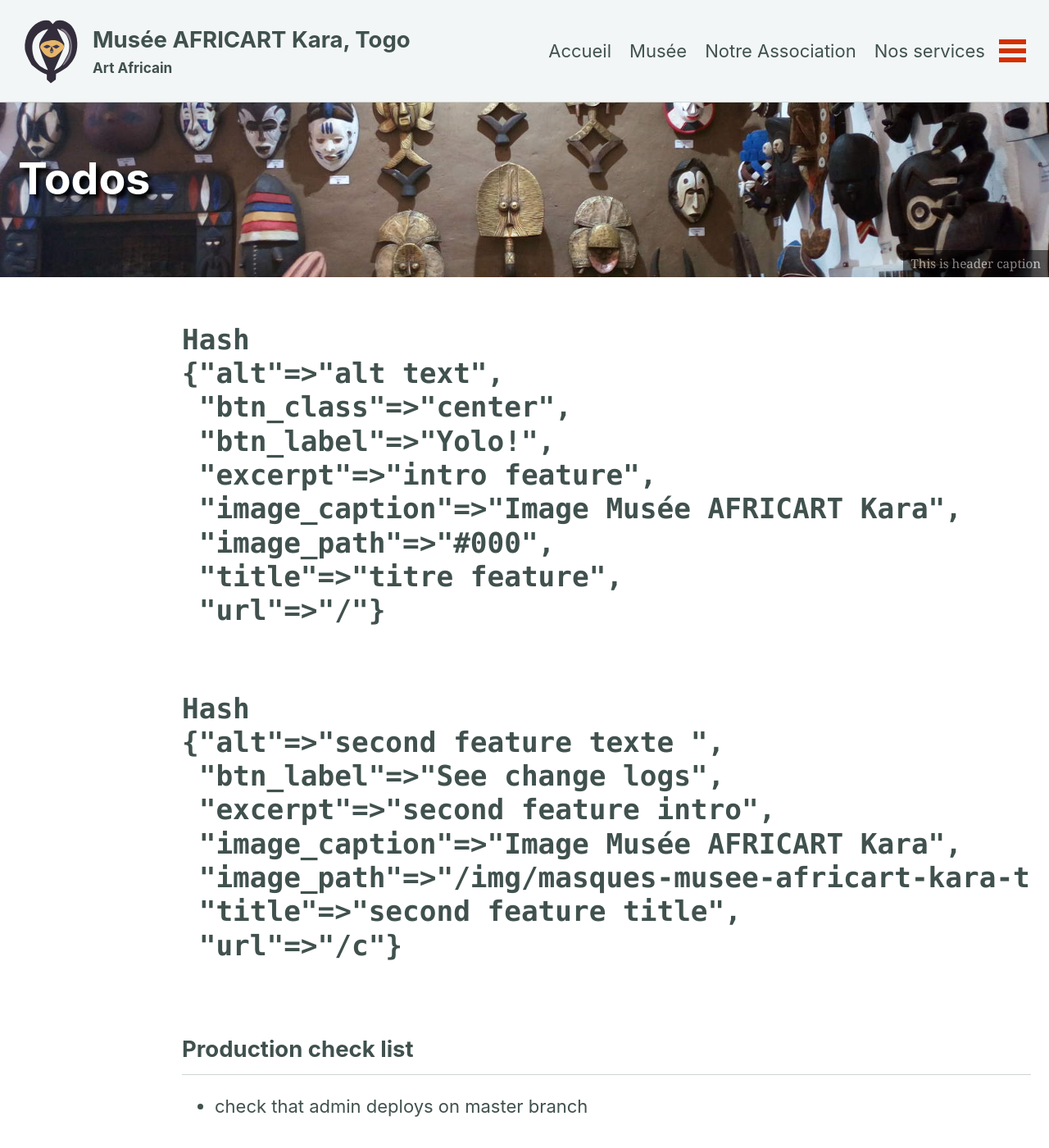
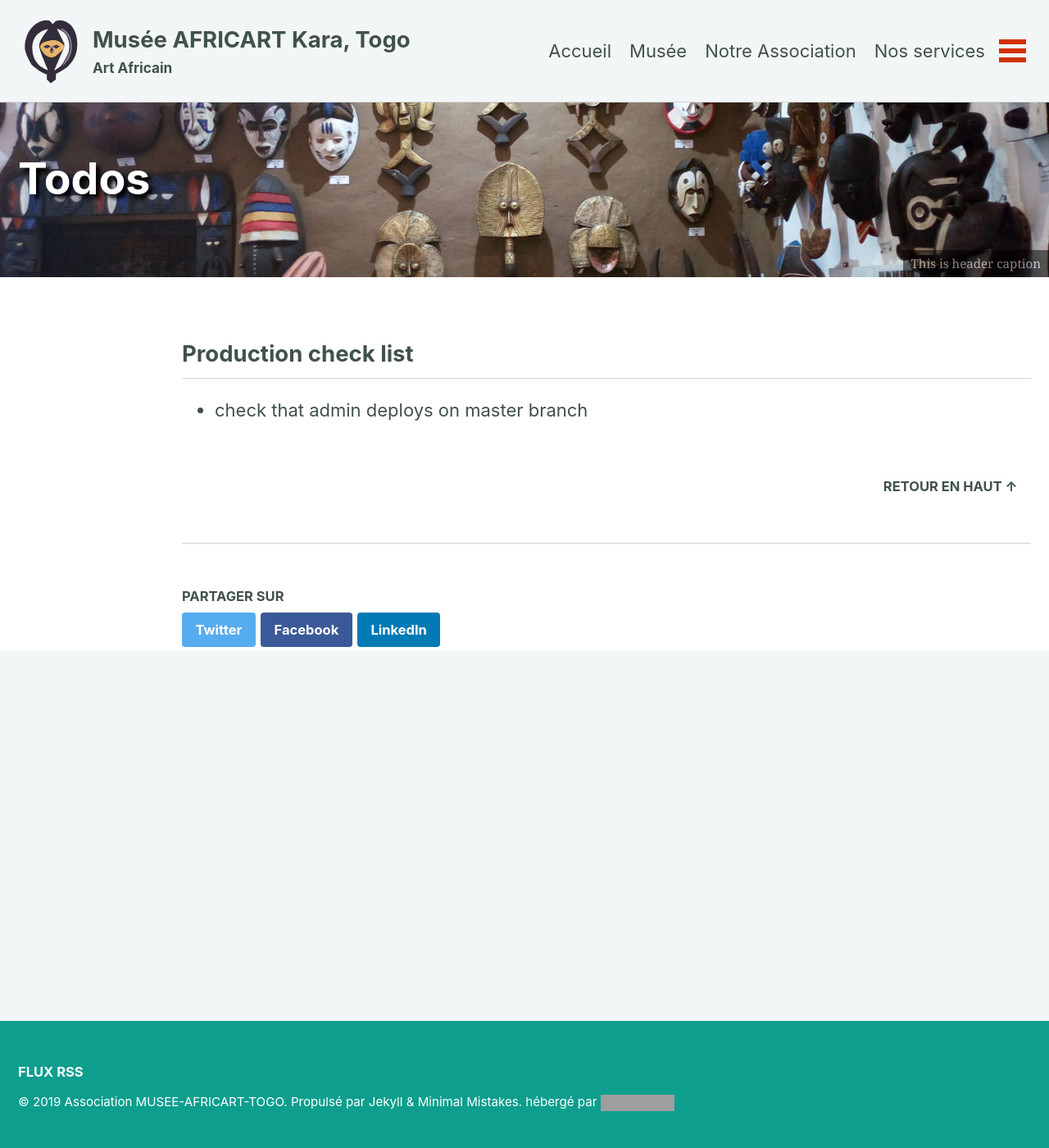
Before and after one commit to africart/musee-africart-togo.com, a Jekyll site: the page built from _pages/todos.md, in a window 1280 px wide and 1400 px high. Shown: the whole window at 82% size. Built offline with Jekyll 4.4.1, drawn with Linux system fonts in a browser that asks for light colours; a script that is not in the unit is left out; grey boxes are pictures that could not be loaded.

```diff
--- /dev/null
+++ b/_includes/CMS_features_rows_output
@@ -0,0 +1,4 @@
+{% for feature in page.features %}
+{% assign feature_content = feature %}
+{% include CMS_feature_row feature=feature %}
+{% endfor %}
--- a/_includes/features_rows_output
+++ b/_includes/features_rows_output
@@ -1,7 +1,4 @@
 {% for feature in page.features %}
-
-<h1>{{ feature | debug }}</h1>
-
 {% assign feature_name = feature[0] %}
 {% assign feature_content = feature[1] %}
 {% assign feature_type = feature[1][0]['type'] | default: 'left' %}
--- a/_pages/todos.md
+++ b/_pages/todos.md
@@ -5,25 +5,9 @@ permalink: /todos
 header:
   caption: This is header caption
   overlay_image: /img/masques-musee-africart-kara-togo-splash-1600x900.jpg
-features:
-  - alt: alt text
-    btn_class: center
-    btn_label: Yolo!
-    excerpt: intro feature
-    image_caption: Image Musée AFRICART Kara
-    image_path: '#000'
-    title: titre feature
-    url: /
-  - alt: 'second feature texte '
-    btn_label: See change logs
-    excerpt: second feature intro
-    image_caption: Image Musée AFRICART Kara
-    image_path: /img/masques-musee-africart-kara-togo-splash-1600x900.jpg
-    title: second feature title
-    url: /c
 ---
 
-{% include features_rows_output %}
+{% include CMS_features_rows_output %}
 
 ## Production check list
 
--- a/admin/config.yml
+++ b/admin/config.yml
@@ -77,8 +77,9 @@ collections:
         widget: "string"
         required: false
 
-
+{% comment %}
 {% include cms-admin/header.yml %}
+{% endcomment %}
 
       - label: "Bloc de texte"
         name: "features"
```
Also changed, not shown: _includes/CMS_feature_row (added, +49 -0 lines).
